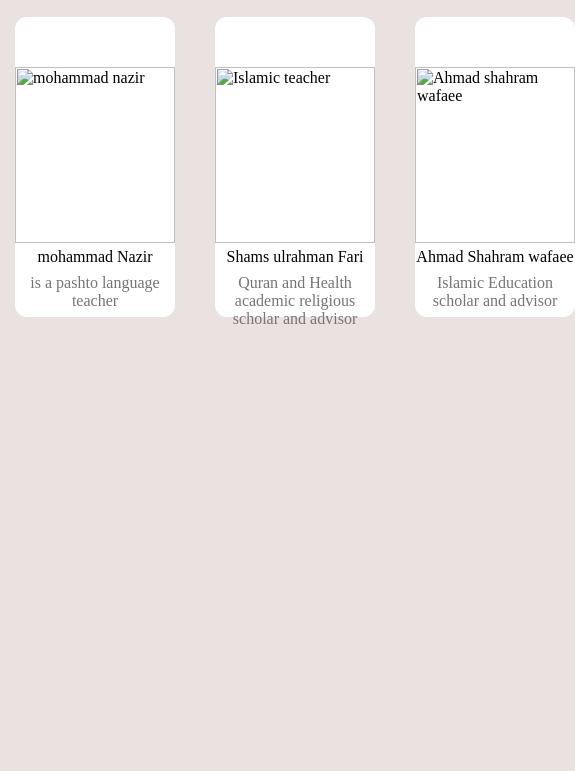
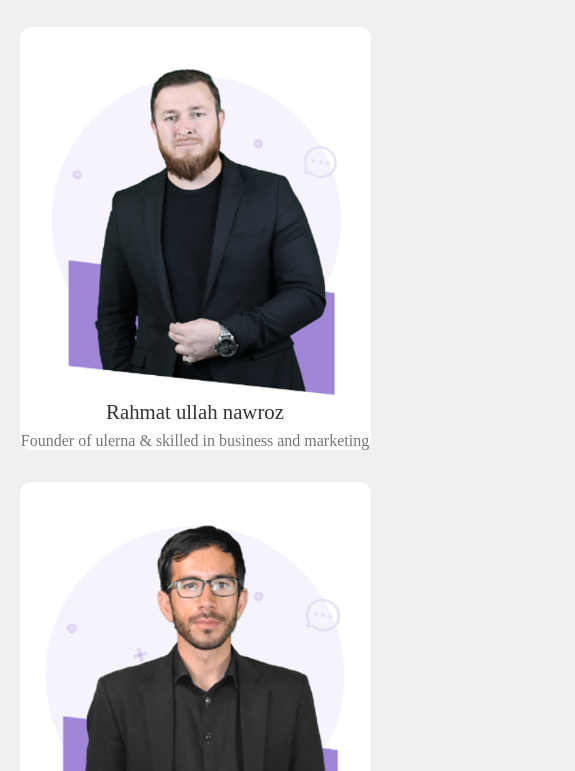
Before and after one commit to Farid-Ahmad-Haidary/index.html, a plain HTML site: page index.html in a window 390 px wide. Shown: the part 172-943 px from the top of the page, 575 px wide, since content can reach past the window. Before the commit the page ends 844 px from the top, so only its background shows below. Drawn offline with Linux system fonts and the light colour scheme.

Commit message:
a new file is updated.

```diff
--- a/index.html
+++ b/index.html
@@ -20,22 +20,22 @@
     <div class="continar">
 
       <div class="Box">
-        <img src="../pic/rahmat ullah nawroz.png" alt="Rahmat ullah nawroz" class="Picture">
+        <img src="./pic/rahmat ullah nawroz.png" alt="Rahmat ullah nawroz" class="Picture">
         <p class="Name">Rahmat ullah nawroz</p>
         <p class="JOb">Founder of ulerna & skilled in business and marketing</p>
       </div>
       <div class="Box">
-        <img src="../Ulerna/pic/mohammad nazir.png" alt="mohammad nazir" class="Picture">
+        <img src="./pic/mohammad nazir.png" alt="mohammad nazir" class="Picture">
         <p class="Name">mohammad Nazir</p>
         <p class="JOb">is a pashto language teacher</p>
       </div>
       <div class="Box">
-        <img src="../Ulerna/pic/islamic teaher.png" alt="Islamic teacher" class="Picture">
+        <img src="./pic/islamic teaher.png" alt="Islamic teacher" class="Picture">
         <p class="Name">Shams ulrahman Fari</p>
         <p class="JOb">Quran and Health academic religious scholar and advisor</p>
       </div>
       <div class="Box">
-        <img src="../Ulerna/pic/ahmad shahram wafaee.png" alt="Ahmad shahram wafaee" class="Picture">
+        <img src="./pic/ahmad shahram wafaee.png" alt="Ahmad shahram wafaee" class="Picture">
         <p class="Name">Ahmad Shahram wafaee</p>
         <p class="JOb">Islamic Education scholar and advisor</p>
       </div>
--- a/style.css
+++ b/style.css
@@ -6,11 +6,14 @@
 .continar{
   display: flex;
   padding-top:20px;
-  justify-content: center;
-
+  justify-content: space-between;
+  width: 80%;
+  margin: auto;
+  flex-wrap: wrap;
+  gap: 20px;
 }
 .body{
-  background-color: #eae1e1;
+  background-color: #f0f0f0;
 }
 .Title{
   text-align: center;
@@ -31,28 +34,56 @@
   display: flex;
   flex-direction: column;
   align-items: center;
-  width:200px;
-  height:300px;
+  width:280px;
+  height:350px;
   margin: 0px 20px;
-
+  flex: 1 1 250px;
+  max-width: 100%;
 }
 .Name{
-  color: black;
+  color: #333;
   text-align: center;
   margin:5px 0px 8px 0px;
-
+  font-size: 1.3rem;
 }
-
 .JOb{
   text-align: center;
   color: rgb(118, 117, 117);
-
+}
+.Picture{
+  margin-top:50px;
+  width:11em;
+  height:13rem;
+  padding:auto;
 }
 
-.Picture{
-  margin-top:50px;
-  width:10em;
-  height:11rem;
-  padding:auto;
+/* Responsive styles */
+@media (max-width: 900px) {
+  .continar {
+    width: 95%;
+    gap: 16px;
+  }
+  .Box {
+    width: 45%;
+    margin: 10px auto;
+  }
+}
 
+@media (max-width: 600px) {
+  .continar {
+    flex-direction: column;
+    align-items: center;
+    width: 100%;
+    gap: 12px;
+  }
+  .Box {
+    width: 90%;
+    height: auto;
+    margin: 10px 0;
+  }
+  .Picture {
+    width: 90%;
+    height: auto;
+    margin-top: 20px;
+  }
 }
```
